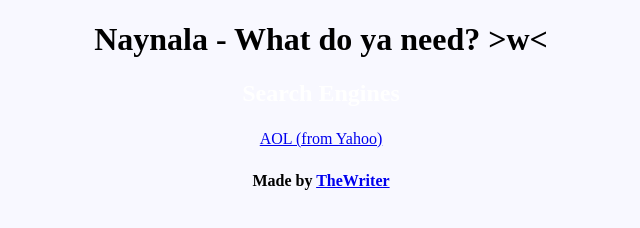
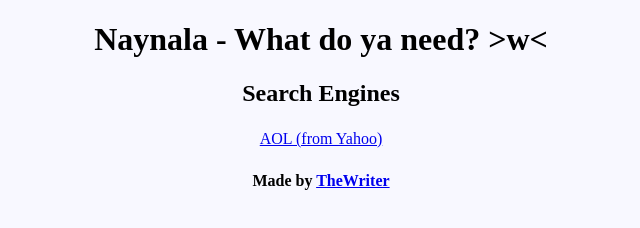
Before and after one commit to TheWriter2/naynala-web-catalog, a plain HTML site: page index.html in a window 1280 px wide. Shown: the whole page, without its empty margins (319-959 px from the left). Drawn offline with Linux system fonts and the light colour scheme.

Commit message:
Root Page - Fixing Test Colors 2

```diff
--- a/index.html
+++ b/index.html
@@ -12,15 +12,15 @@
                 <h1>Naynala - What do ya need? &gt;w&lt;</h1> <!-- >w< -->
             </header>
             <section>
-                <div bgcolor="darkblue">
-                    <font color="white">
-                        <h2>Search Engines</h2>
-                        <table>
-                            <tr>
-                                <td><a href="http://www.aol.com">AOL (from Yahoo)</a></td>
-                            </tr>
-                        </table>
-                    </font>
+                <div>
+                    <h2>Search Engines</h2>
+                    <table>
+                        <tr>
+                            <td>
+                                <font color="darkorchid"><a href="http://www.aol.com">AOL (from Yahoo)</a></font>
+                            </td>
+                        </tr>
+                    </table>
                 </div>
             </section>
             <footer>
```
